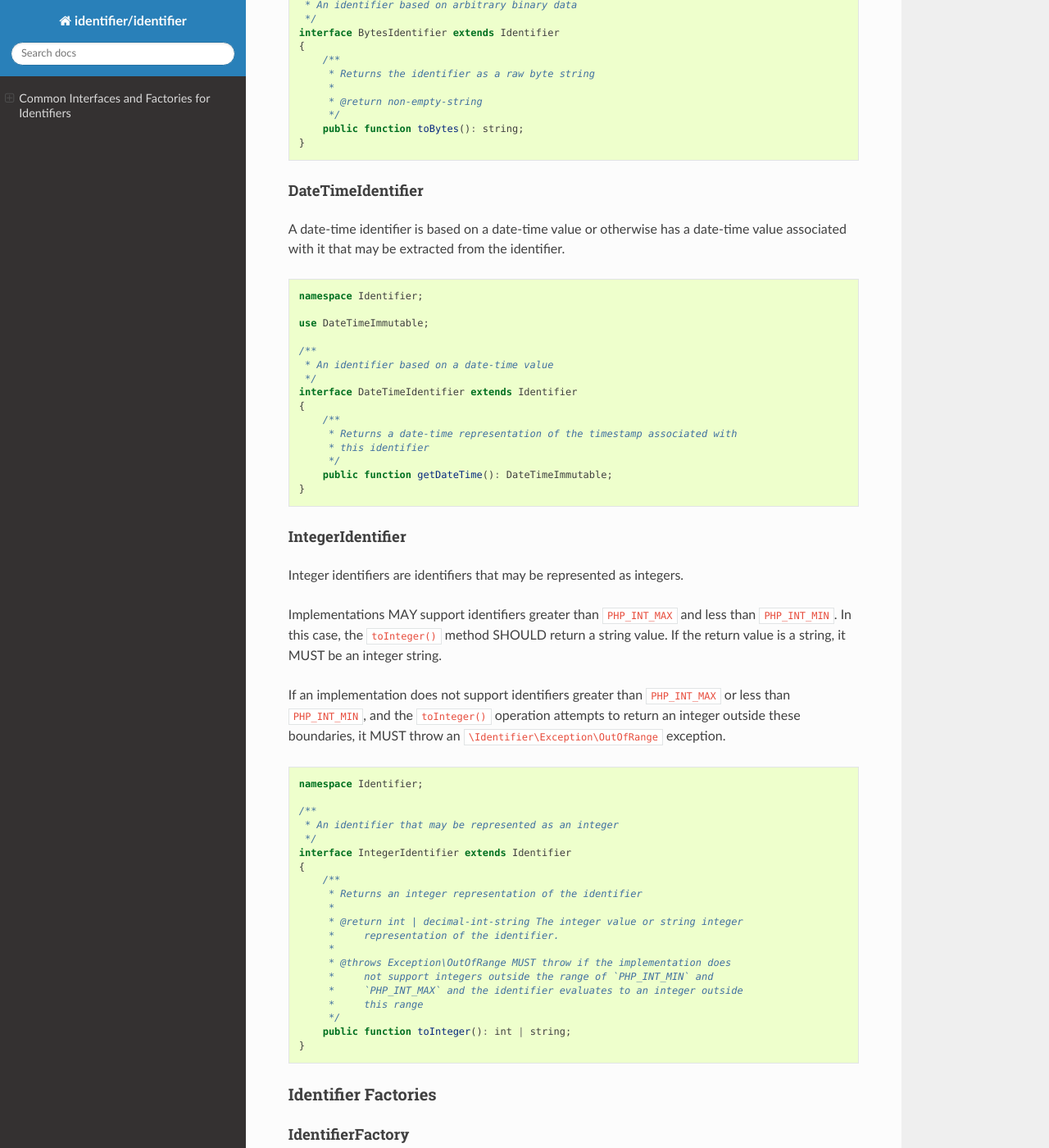
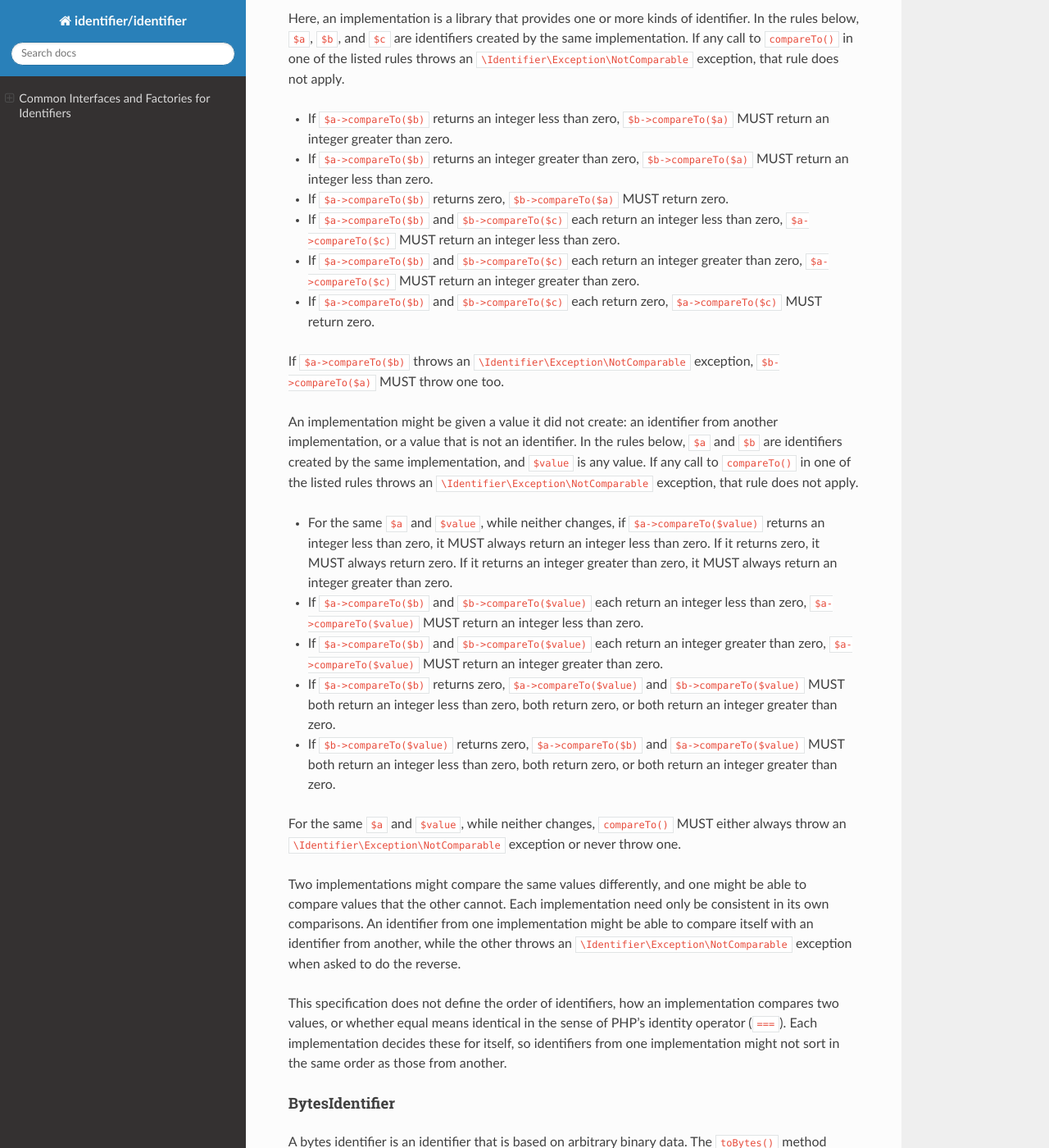
Before and after one commit to php-identifier/identifier, a Sphinx documentation site: the page built from docs/index.rst, in a window 1280 px wide and 1400 px high, scrolled down 5427 px. Shown: the whole window at 82% size. Built offline with Sphinx 7.4.7 and the Read the Docs theme 3.1.0, drawn with Linux system fonts in a browser that asks for light colours; some of the changed text lies outside the part shown.

Commit message:
feat!: define comparison rules for identifiers

```diff
--- a/docs/index.rst
+++ b/docs/index.rst
@@ -158,11 +158,14 @@ or greater than zero, if the identifier is less than, equal to, or greater than
 the value. This allows for sorting identifiers.
 
 Likewise, ``equals()`` MUST accept any value for comparison and return boolean
-``true`` if the identifier is equal to the value and ``false`` otherwise.
+``true`` if the identifier is equal to the value and ``false`` otherwise. If an
+implementation cannot or chooses not to compare the identifier to the provided
+value, ``equals()`` MUST return ``false``. ``equals()`` MUST NOT throw an
+exception.
 
-If an implementation wishes to indicate that it cannot compare the identifier
-to the provided value, it MUST throw an ``\Identifier\Exception\NotComparable``
-exception.
+If an implementation cannot or chooses not to compare the identifier to the
+value provided to ``compareTo()``, it MUST throw an
+``\Identifier\Exception\NotComparable`` exception.
 
 The ``toString()`` method SHOULD return a human-readable representation of the
 identifier (e.g., integer string, UUID, hexadecimal-encoded, Base64-encoded,
@@ -185,16 +188,16 @@ etc.).
          * Returns an integer less than, equal to, or greater than zero if the
          * identifier is less than, equal to, or greater than the other value
          *
-         * @throws Exception\NotComparable MUST throw if the implementation is
-         *     unable to make comparisons with the other value provided
+         * @throws Exception\NotComparable MUST throw if the implementation
+         *     cannot or chooses not to compare the other value provided
          */
         public function compareTo(mixed $other): int;
 
         /**
          * Returns true if the identifier is equal to the other value
          *
-         * @throws Exception\NotComparable MUST throw if the implementation is
-         *     unable to make comparisons with the other value provided
+         * MUST NOT throw an exception; returns false if the implementation
+         * cannot or chooses not to compare the other value provided.
          */
         public function equals(mixed $other): bool;
 
@@ -232,6 +235,81 @@ etc.).
         #[Override]
         public function __toString(): string;
     }
+
+Comparison Rules
+^^^^^^^^^^^^^^^^
+
+``compareTo()`` and ``equals()`` MUST agree. If ``compareTo()`` returns zero for
+a value, ``equals()`` MUST return ``true`` for that value. If ``compareTo()``
+returns an integer other than zero, or throws any exception, ``equals()`` MUST
+return ``false``.
+
+An identifier MUST be equal to itself. ``$a->compareTo($a)`` MUST return zero,
+and ``$a->equals($a)`` MUST return ``true``.
+
+Here, an implementation is a library that provides one or more kinds of
+identifier. In the rules below, ``$a``, ``$b``, and ``$c`` are identifiers
+created by the same implementation. If any call to ``compareTo()`` in one of the
+listed rules throws an ``\Identifier\Exception\NotComparable`` exception, that
+rule does not apply.
+
+* If ``$a->compareTo($b)`` returns an integer less than zero,
+  ``$b->compareTo($a)`` MUST return an integer greater than zero.
+* If ``$a->compareTo($b)`` returns an integer greater than zero,
+  ``$b->compareTo($a)`` MUST return an integer less than zero.
+* If ``$a->compareTo($b)`` returns zero, ``$b->compareTo($a)`` MUST return zero.
+* If ``$a->compareTo($b)`` and ``$b->compareTo($c)`` each return an integer less
+  than zero, ``$a->compareTo($c)`` MUST return an integer less than zero.
+* If ``$a->compareTo($b)`` and ``$b->compareTo($c)`` each return an integer
+  greater than zero, ``$a->compareTo($c)`` MUST return an integer greater than
+  zero.
+* If ``$a->compareTo($b)`` and ``$b->compareTo($c)`` each return zero,
+  ``$a->compareTo($c)`` MUST return zero.
+
+If ``$a->compareTo($b)`` throws an ``\Identifier\Exception\NotComparable``
+exception, ``$b->compareTo($a)`` MUST throw one too.
+
+An implementation might be given a value it did not create: an identifier from
+another implementation, or a value that is not an identifier. In the rules
+below, ``$a`` and ``$b`` are identifiers created by the same implementation, and
+``$value`` is any value. If any call to ``compareTo()`` in one of the listed
+rules throws an ``\Identifier\Exception\NotComparable`` exception, that rule
+does not apply.
+
+* For the same ``$a`` and ``$value``, while neither changes, if
+  ``$a->compareTo($value)`` returns an integer less than zero, it MUST always
+  return an integer less than zero. If it returns zero, it MUST always return
+  zero. If it returns an integer greater than zero, it MUST always return an
+  integer greater than zero.
+* If ``$a->compareTo($b)`` and ``$b->compareTo($value)`` each return an integer
+  less than zero, ``$a->compareTo($value)`` MUST return an integer less than
+  zero.
+* If ``$a->compareTo($b)`` and ``$b->compareTo($value)`` each return an integer
+  greater than zero, ``$a->compareTo($value)`` MUST return an integer greater
+  than zero.
+* If ``$a->compareTo($b)`` returns zero, ``$a->compareTo($value)`` and
+  ``$b->compareTo($value)`` MUST both return an integer less than zero, both
+  return zero, or both return an integer greater than zero.
+* If ``$b->compareTo($value)`` returns zero, ``$a->compareTo($b)`` and
+  ``$a->compareTo($value)`` MUST both return an integer less than zero, both
+  return zero, or both return an integer greater than zero.
+
+For the same ``$a`` and ``$value``, while neither changes, ``compareTo()`` MUST
+either always throw an ``\Identifier\Exception\NotComparable`` exception or
+never throw one.
+
+Two implementations might compare the same values differently, and one might be
+able to compare values that the other cannot. Each implementation need only be
+consistent in its own comparisons. An identifier from one implementation might
+be able to compare itself with an identifier from another, while the other
+throws an ``\Identifier\Exception\NotComparable`` exception when asked to do the
+reverse.
+
+This specification does not define the order of identifiers, how an
+implementation compares two values, or whether equal means identical in the
+sense of PHP's identity operator (``===``). Each implementation decides these
+for itself, so identifiers from one implementation might not sort in the same
+order as those from another.
 
 BytesIdentifier
 ~~~~~~~~~~~~~~~
```
Also changed, not shown: other parts of docs/index.rst (+2 -2 lines), CHANGELOG.md (+2 -0 lines), 1 other file.
